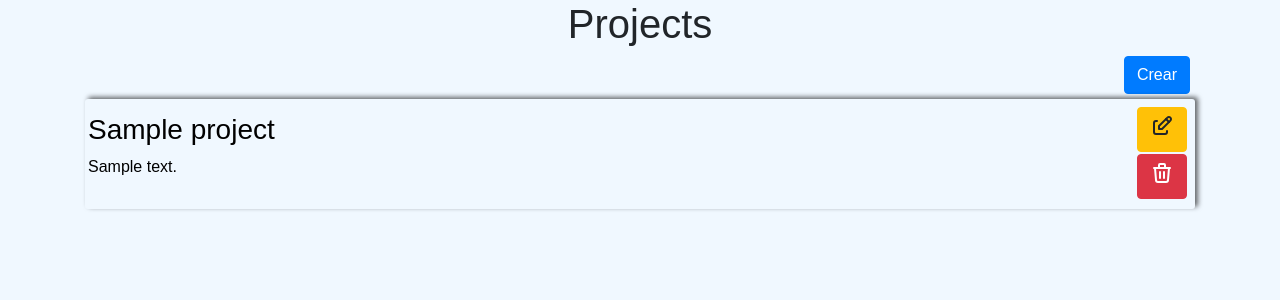
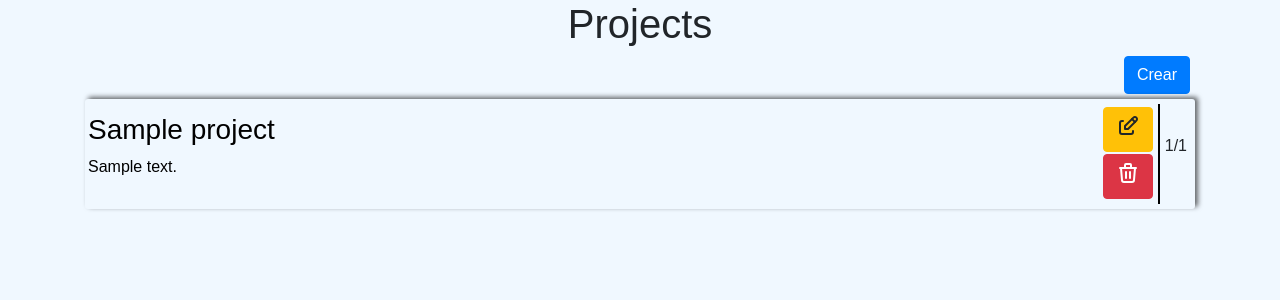
Before and after one commit to MarianoNLR/django-taskslist, a Django app: page /projects/ in a window 1280 px wide. Shown: the part 70-370 px from the top of the page. Run offline with Django 4.2, Linux system fonts and the light colour scheme; a user stored in the database is signed in; tables that the repository leaves empty hold one stand-in row (values such as "Sample post"); some libraries are stand-ins or nearby versions.

Commit message:
add counter to projects view

```diff
--- a/tasks/static/css/projects.css
+++ b/tasks/static/css/projects.css
@@ -66,3 +66,12 @@ padding: 3px;
 .project-btn button{
     margin-bottom: 2px;
 }
+
+.project-count{
+    height: 100px;
+    display: flex;
+    justify-content: center;
+    align-items: center;
+    padding: 5px;
+    border-left: 2px double #000000;
+}
--- a/tasks/templates/project_view.html
+++ b/tasks/templates/project_view.html
@@ -19,7 +19,11 @@
 
     <div class="tasks-container">
         {% for task in tasks %}
+        {% if task.done == True %}
+        <div class="task-completed">
+        {% else %}
         <div class="task">
+        {% endif %}
             <div class="project-info">
                 <h3>{{task.title}}</h3>
                 <p>{{task.description}}</p>
--- a/tasks/templates/projects.html
+++ b/tasks/templates/projects.html
@@ -44,6 +44,9 @@
                         </svg></button>
                     <!-- </form> -->
                 </div>
+                <div class="project-count">
+                    <p>{{project.count}}</p>
+                </div>
             </div>
 
         {% endfor %}
--- a/tasks/views.py
+++ b/tasks/views.py
@@ -54,9 +54,17 @@ def tasks(request):
 @login_required
 def projects(request):
     projects = Project.objects.filter(user=request.user)
-    #list_task = Task.objects.filter(id=pro)
+    list_task = []
+    for project in projects:
+        task = Task.objects.filter(project_id=project.id)
+        task_count = task.filter(done=True).count()
+        project.count = f'{task_count}/{task.filter().count()}'
+    print(list_task)
+
+
     return render(request, 'projects.html', {
-        'projects': projects
+        'projects': projects,
+        'list_task': list_task
     })
 
 def project_view(request, project_id):
@@ -144,6 +152,7 @@ def update_task(request, task_id):
             'form': form
         })
     else:
+
         task = Task.objects.get(id=task_id)
         form = CreateTaskForm(request.POST, instance=task)
         form.save()
```
